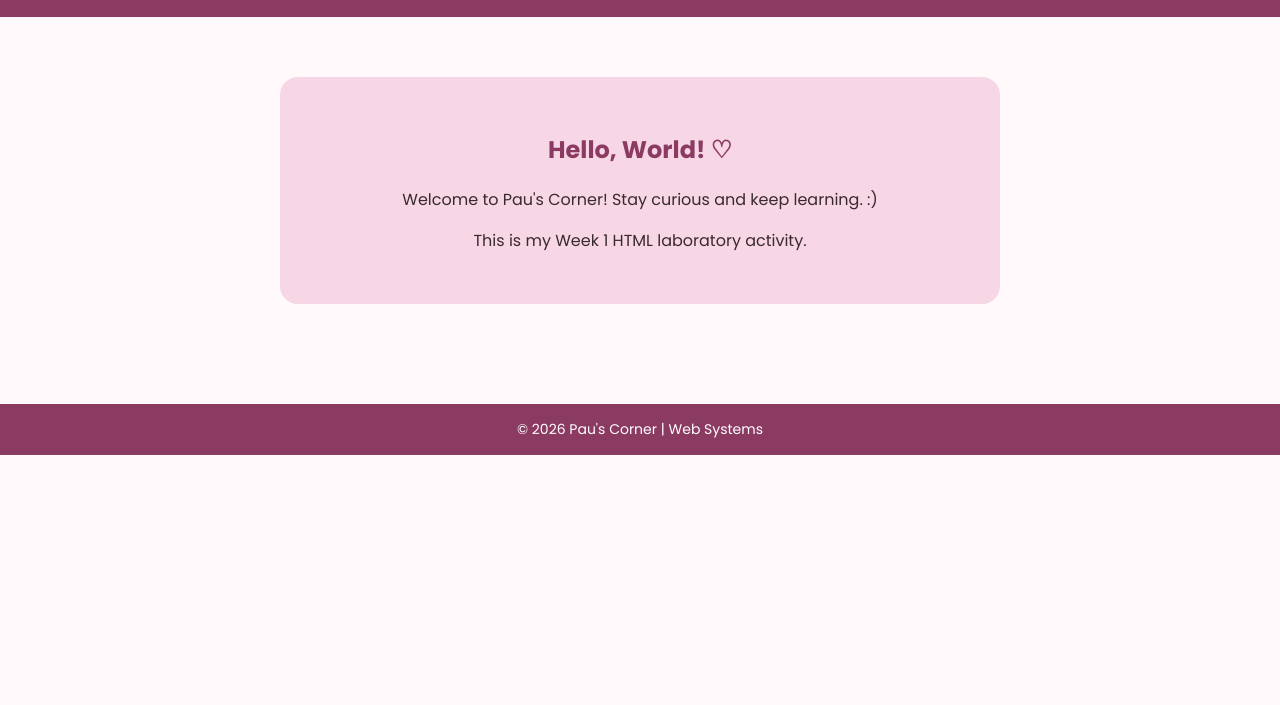
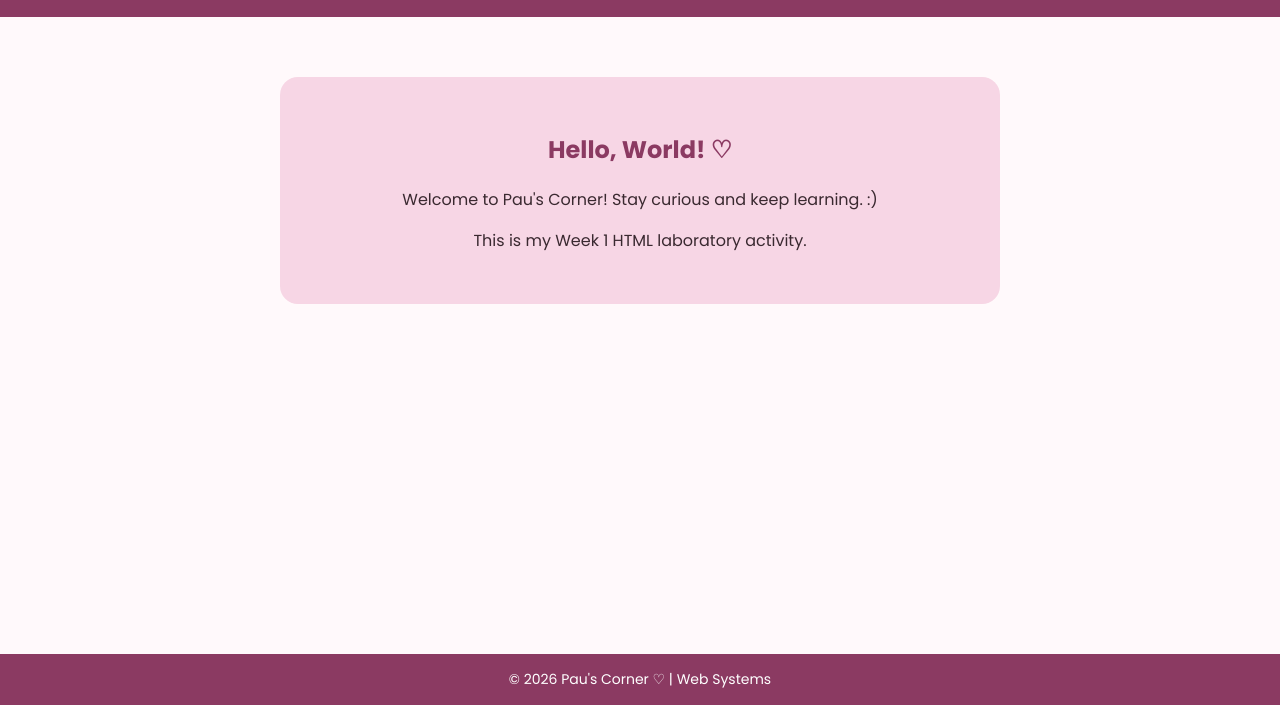
Before and after one commit to paulinekayebisnarnicolas25-hash/WebSys-NicolasPaulineKaye-BSIS2A, a plain HTML site: page Week1_HTMLFundamentals/index.html in a window 1280 px wide. Shown: the part 95-800 px from the top of the page. Drawn offline with Linux system fonts and the light colour scheme.

Commit message:
Completed Week 1 HTML Fundamentals

```diff
--- a/Week1_HTMLFundamentals/index.html
+++ b/Week1_HTMLFundamentals/index.html
@@ -1,7 +1,7 @@
 <!DOCTYPE html>
 <html>
 <head>
-    <title>>Pau's Corner ♡  | HTML Fundamentals</title>
+    <title>Pau's Corner ♡  | HTML Fundamentals</title>
 
     <link rel="preconnect" href="https://fonts.googleapis.com">
     <link rel="preconnect" href="https://fonts.gstatic.com" crossorigin>
@@ -13,6 +13,9 @@
             font-family: 'Poppins', sans-serif;
             background-color: #FFF9FB;
             color: #3A2930;
+            min-height: 100vh;
+            display: flex;
+            flex-direction: column;
         }
 
         header {
@@ -32,8 +35,9 @@
         }
 
         main {
-            text-align: center;
-            padding: 60px 20px;
+             text-align: center;
+             padding: 60px 20px;
+             flex: 1;
         }
 
         .welcome-box {
@@ -78,7 +82,7 @@
     </main>
 
     <footer>
-        © 2026 Pau's Corner | Web Systems
+        © 2026 Pau's Corner ♡ | Web Systems
     </footer>
 
 </body>
```
Also changed, not shown: Week1_HTMLFundamentals/index2.html (+4 -0 lines).
